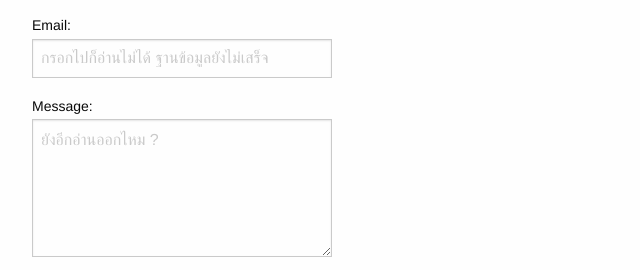
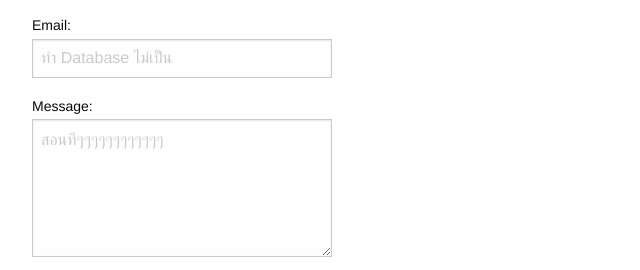
Before and after one commit to MaDamZzt-T/wrytang.github.io, a plain HTML site: page index.html in a window 1280 px wide. Shown: the part 1190-1460 px from the top of the page, 308-948 px from the left. Drawn offline with nearby package versions, Linux system fonts and the light colour scheme.

Commit message:
Update index.html

```diff
--- a/index.html
+++ b/index.html
@@ -32,7 +32,7 @@
 <p class="bio">
     I'm Tang😆 ,studying at Kasetsart University,3rd year,Faculty of Arts and Sciences, Information Technology.💻💻
     I'm a dog lover🦮. and often hates stray cats 🐈🤮which is not inevitable😑 A person who likes to eat chocolate🍫, has a passion only at night than in the early morning.💆🏻‍♂️💆🏻‍♂️
-    .. / - .... .. -. -.- / .. / .... .- ...- . / . -. --- ..- --. .... / .. -.. . .- ... / - .... .- - / .. / -. . . -.. / ... --- -- . --- -. . / - --- / -... . / .-- .. - .... / -- . .-.-.- / .. -. / -- -.-- / .-.. .. ..-. . / ..-. .-. --- -- / -. --- .-- / --- -.
+   .- -. -.-- --- -. . / .-- .... --- / .. ... / .-. . .- -.. -.-- / - --- / .-- .- .-.. -.- / .-- .. - .... / -- . / -. --- / -- .- - - . .-. / .... --- .-- / -... .- -.. / .. / .- -- / .- -. -.. / .-- .- .-.. -.- / - .... .-. --- ..- --. .... / .. - / - --- --. . - .... . .-. .-.-.-
 </p>
 <h5>Portfolio</h5>
 <hr>
@@ -57,10 +57,10 @@
         <input id="input-name" type="text" name="name" placeholder="ไม่ต้องกรอก เดี๋ยวไส้กรอกเอง">
 
         <label for="input-email">Email:</label>
-        <input id="input-email" type="text" name="email" placeholder="กรอกไปก็อ่านไม่ได้ ฐานข้อมูลยังไม่เสร็จ">
+        <input id="input-email" type="text" name="email" placeholder="ทำ Database ไม่เป็น">
 
         <label for="input-message">Message:</label>
-        <textarea id="input-message" type="text" name="message" rows="5" placeholder="ยังอีกอ่านออกไหม ?"></textarea>
+        <textarea id="input-message" type="text" name="message" rows="5" placeholder="สอนทีๆๆๆๆๆๆๆๆๆๆๆๆ"></textarea>
 
 
 
```
